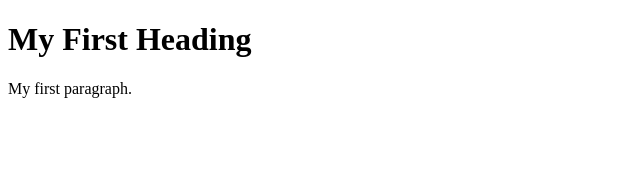
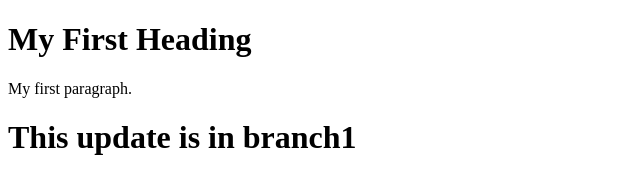
Before and after one commit to SudhanshuMRM/GitBranchLearn, a plain HTML site: page index.html in a window 1280 px wide. Shown: the whole page, without its empty margins (0-640 px from the left). Drawn offline with Linux system fonts and the light colour scheme.

Commit message:
branch1 updated

```diff
--- a/index.html
+++ b/index.html
@@ -7,6 +7,6 @@
 
 <h1>My First Heading</h1>
 <p>My first paragraph.</p>
-
+<h1>This update is in branch1</h1>
 </body>
 </html>
```
